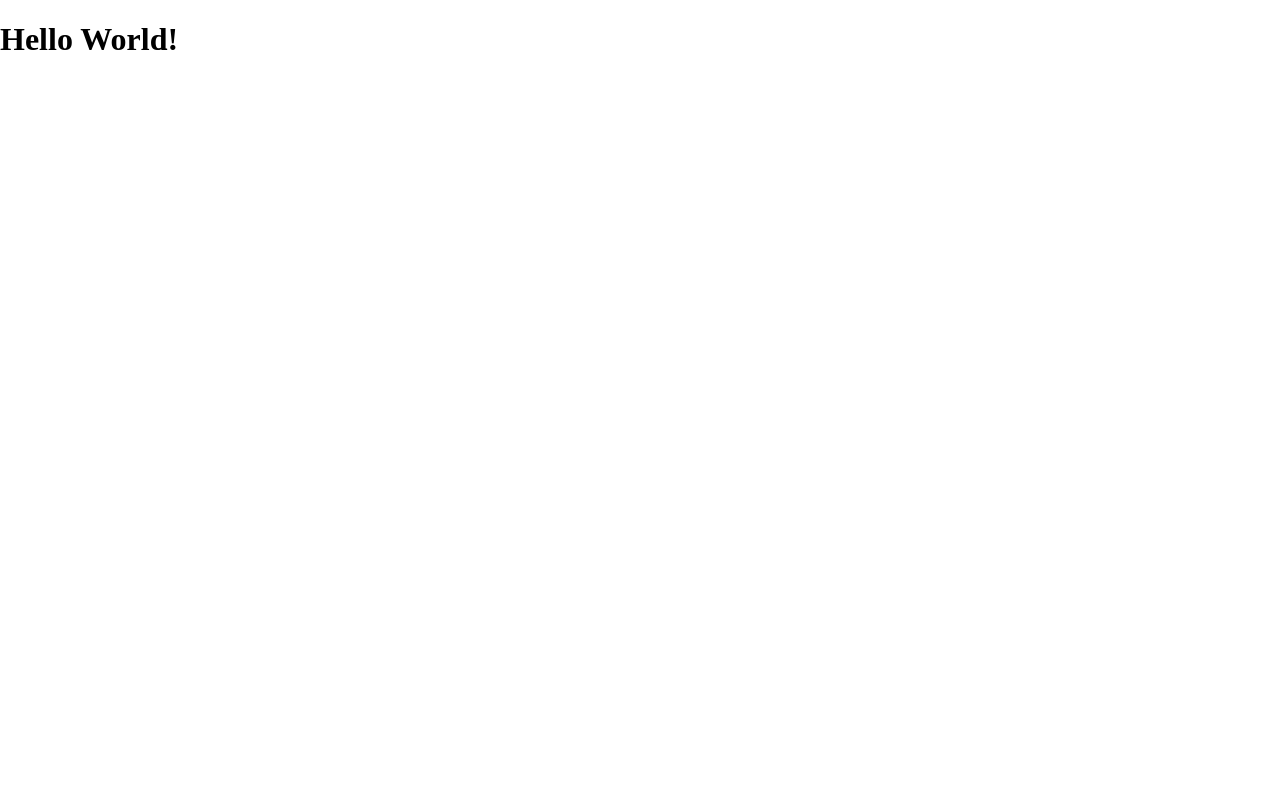
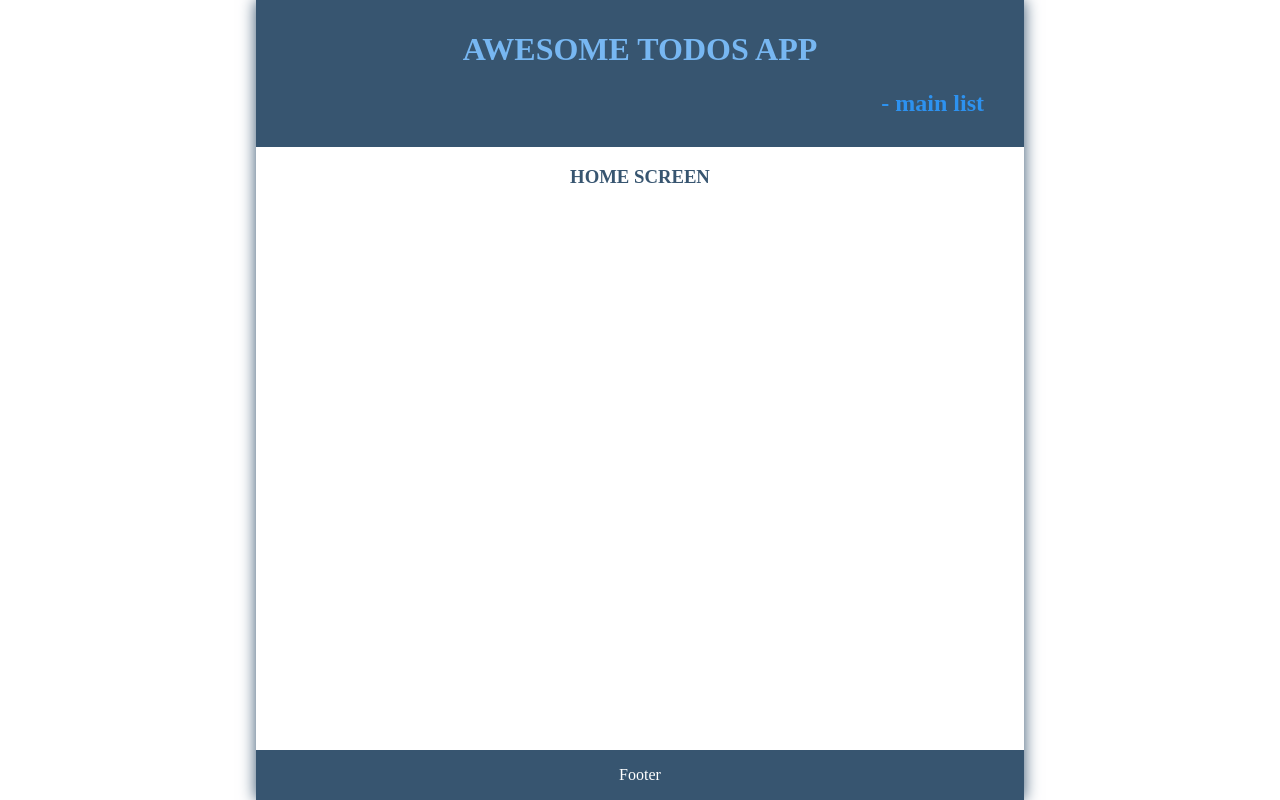
Before and after one commit to skrzypczyk-pawel/AWESOME-TODOS-APP, a React (Create React App) app: page / in a window 1280 px wide. Built offline with nearby package versions, Linux system fonts and the light colour scheme.

Commit message:
PST-001 Packages (#1)
* PST-001-configure-styles-and-create-ScreenWrapper

* cr changes

```diff
--- a/package.json
+++ b/package.json
@@ -10,6 +10,7 @@
     "@types/node": "^12.20.15",
     "@types/react": "^17.0.11",
     "@types/react-dom": "^17.0.8",
+    "aphrodite": "^2.4.0",
     "react": "^17.0.2",
     "react-dom": "^17.0.2",
     "react-scripts": "4.0.3",
--- a/src/App.tsx
+++ b/src/App.tsx
@@ -1,11 +1,15 @@
-import React from "react";
+import React, { FC } from "react";
 
-function App() {
+import HomeScreen from "./screens/HomeScreen";
+
+interface Props {}
+
+const App: FC<Props> = () => {
   return (
-    <div className="App">
-      <h1>Hello World!</h1>
-    </div>
+    <>
+      <HomeScreen />
+    </>
   );
-}
+};
 
 export default App;
--- /dev/null
+++ b/src/components/Footer.tsx
@@ -0,0 +1,25 @@
+import React from "react";
+
+import { StyleSheet, css } from "aphrodite";
+import { colors } from "styles/palette";
+import { FC } from "react";
+
+interface Props {}
+
+const Footer: FC<Props> = () => {
+  return (
+    <footer className={css(styles.footer)}>
+      <p>Footer</p>
+    </footer>
+  );
+};
+
+const styles = StyleSheet.create({
+  footer: {
+    backgroundColor: colors.grayBlue,
+    textAlign: "center",
+    color: colors.white,
+  },
+});
+
+export default Footer;
--- /dev/null
+++ b/src/components/Header.tsx
@@ -0,0 +1,35 @@
+import React from "react";
+
+import { StyleSheet, css } from "aphrodite";
+import { colors } from "styles/palette";
+import { FC } from "react";
+
+interface Props {}
+
+const Header: FC<Props> = () => {
+  return (
+    <header className={css(styles.header)}>
+      <h1 className={css(styles.title)}>Awesome todos app</h1>
+      <h2 className={css(styles.subtitle)}>- main list</h2>
+    </header>
+  );
+};
+
+const styles = StyleSheet.create({
+  header: {
+    padding: 10,
+    backgroundColor: colors.grayBlue,
+  },
+  title: {
+    textTransform: "uppercase",
+    textAlign: "center",
+    color: colors.skyBlue,
+  },
+  subtitle: {
+    marginRight: 30,
+    textAlign: "right",
+    color: colors.lightBlue,
+  },
+});
+
+export default Header;
--- /dev/null
+++ b/src/components/ScreenWrapper.tsx
@@ -0,0 +1,34 @@
+import { css, StyleSheet } from "aphrodite";
+import React, { FC } from "react";
+import { colors } from "styles/palette";
+import Footer from "./Footer";
+import Header from "./Header";
+
+interface Props {}
+
+const ScreenWrapper: FC<Props> = ({ children }) => {
+  return (
+    <main className={css(styles.wrapper)}>
+      <Header />
+      {children}
+      <Footer />
+    </main>
+  );
+};
+
+const styles = StyleSheet.create({
+  wrapper: {
+    flexDirection: "column",
+    alignItems: "stretch",
+    display: "flex",
+    margin: "0 auto",
+    boxShadow: `0px 0px 15px ${colors.grayBlue}`,
+    width: "60vw",
+    minWidth: "600px",
+    maxWidth: "800px",
+    minHeight: "100vh",
+    backgroundColor: colors.white,
+  },
+});
+
+export default ScreenWrapper;
--- /dev/null
+++ b/src/screens/HomeScreen.tsx
@@ -0,0 +1,30 @@
+import React from "react";
+
+import { StyleSheet, css } from "aphrodite";
+import { FC } from "react";
+import ScreenWrapper from "components/ScreenWrapper";
+import { colors } from "styles/palette";
+
+interface Props {}
+
+const HomeScreen: FC<Props> = () => {
+  return (
+    <ScreenWrapper>
+      <div className={css(styles.homeScreen)}>
+        <h3>home screen</h3>
+      </div>
+    </ScreenWrapper>
+  );
+};
+
+const styles = StyleSheet.create({
+  homeScreen: {
+    flexGrow: 1,
+    backgroundColor: colors.white,
+    textAlign: "center",
+    textTransform: "uppercase",
+    color: colors.grayBlue,
+  },
+});
+
+export default HomeScreen;
--- /dev/null
+++ b/src/styles/palette.ts
@@ -0,0 +1,9 @@
+export const colors = {
+  blue: "#2473BD",
+  darkBlue: "#154470",
+  grayBlue: "#375570",
+  lightBlue: "#2D92F0",
+  red: "#FF0005",
+  skyBlue: "#77B7F2",
+  white: "#FFF",
+};
```
Also changed, not shown: tsconfig.json (+3 -8 lines), 1 other file (tests, documents, lock files or other folders).
